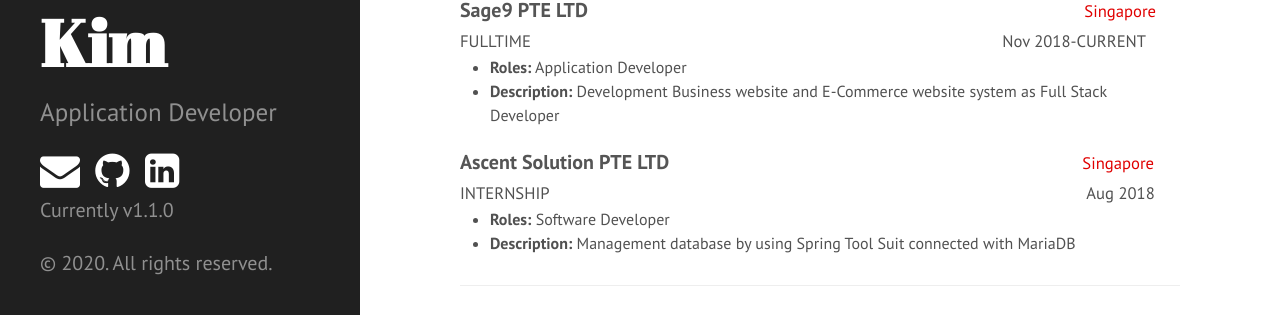
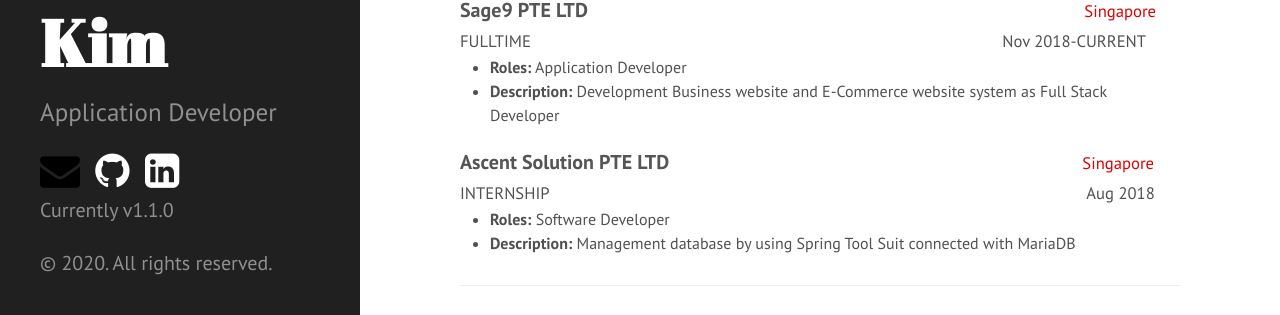
Before and after one commit to kim-misol/kim-misol.github.io, a Jekyll site: the page built from index.html, in a window 1280 px wide and 900 px high, scrolled down 478 px. Shown: the part 582-897 px from the top of the window. Built offline with Jekyll 4.4.1, drawn with Linux system fonts in a browser that asks for light colours; nearby versions of some CDN libraries; Markdown is read by kramdown in place of the engine named in the settings; the list of posts is cut into pages by our own code.

Commit message:
Update sidebar.html

```diff
--- a/_includes/sidebar.html
+++ b/_includes/sidebar.html
@@ -12,8 +12,10 @@
     </div>
 
     <nav class="sidebar-nav">
-      <a href="mailto:misolkim94@gmail.com"><i class="fa fa-envelope fa-2x" aria-hidden="true"></i></a>&ensp;
-      <a href="{{ site.github.repo }}" target="_blank"><i class="fa fa-github fa-2x"></i></a>&ensp;
+      <a href="mailto:misolkim94@gmail.com" style="text-decoration: none;color:#000" onMouseOver="this.style.color='#fff';"
+                   onMouseOut="this.style.color='#000'"><i class="fa fa-envelope fa-2x" aria-hidden="true"></i></a>&ensp;
+      <a href="{{ site.github.repo }}" style="text-decoration: none;color:#fff" onMouseOver="this.style.color='#000';"
+                   onMouseOut="this.style.color='#fff'" target="_blank"><i class="fa fa-github fa-2x"></i></a>&ensp;
       <a href="https://www.linkedin.com/in/misolkim/" target="_blank"><i class="fa fa-linkedin-square fa-2x" aria-hidden="true"></i></a>&ensp;
 <!--       <a href="https://kim-misol.github.io/post/" target="_blank"><i class="fa fa-pencil-square-o fa-2x" aria-hidden="true"></i></a> -->
       <span class="sidebar-nav-item">Currently v{{ site.version }}</span>
```
